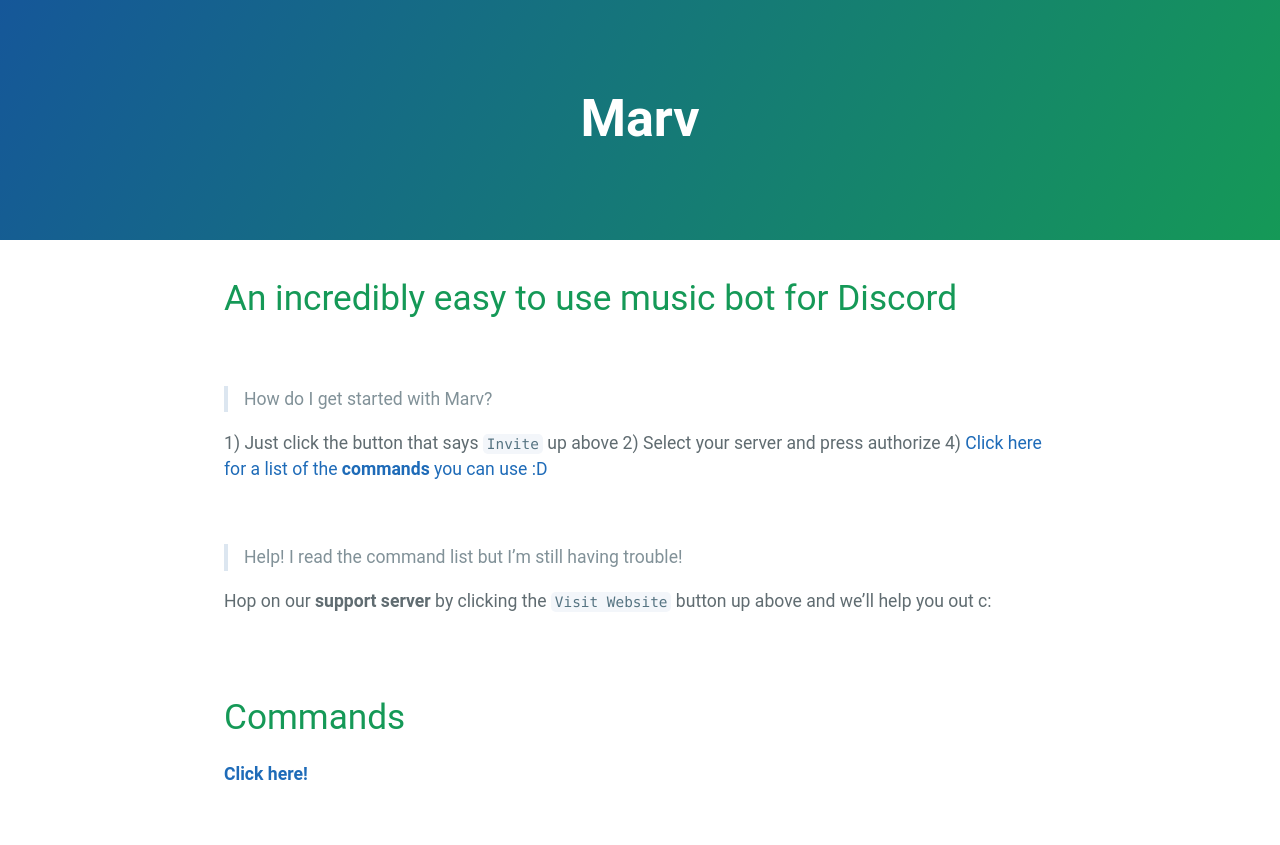
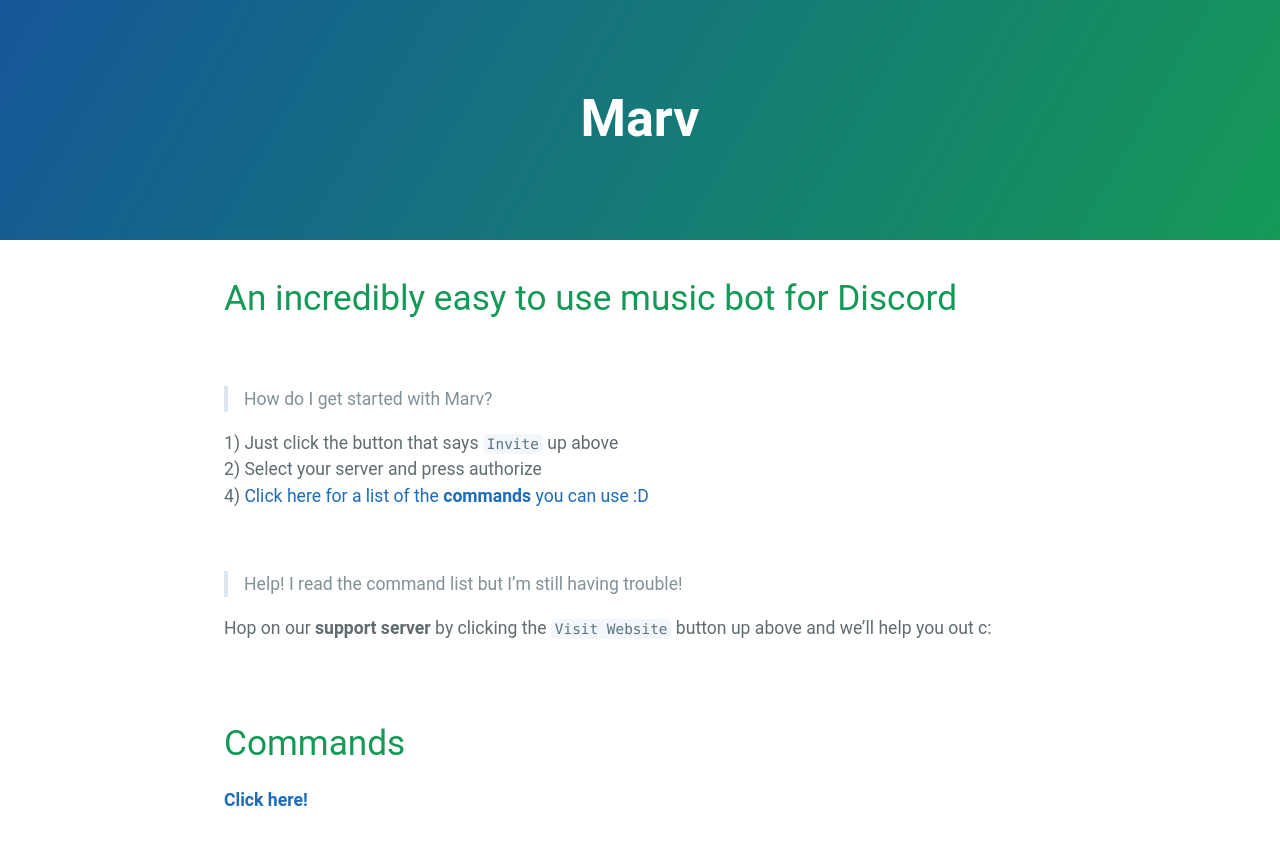
Before and after one commit to mymindishazel/marv-docs, a Jekyll site: the page built from dbots.md, in a window 1280 px wide. Shown: the top 845 px of the page. Built offline with Jekyll 4.4.1, drawn with Linux system fonts in a browser that asks for light colours; our own code applies the rules of GitHub Pages for plain Markdown files.

```diff
--- a/dbots.md
+++ b/dbots.md
@@ -4,9 +4,9 @@
 
 > How do I get started with Marv?
 
-1) Just click the button that says `Invite` up above
-2) Select your server and press authorize
-4) [Click here for a list of the **commands** you can use :D](/marv/commands)
+1) Just click the button that says `Invite` up above<br>
+2) Select your server and press authorize<br>
+4) [Click here for a list of the **commands** you can use :D](/marv/commands)<br>
 
 <br>
 
```
